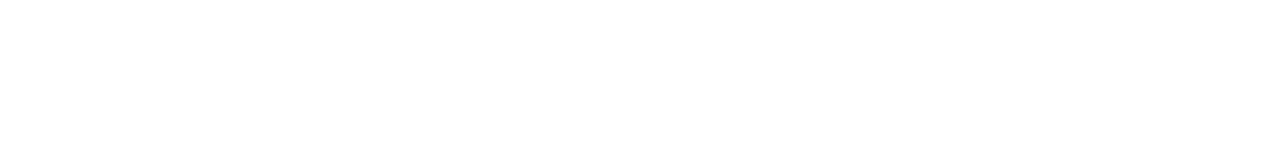
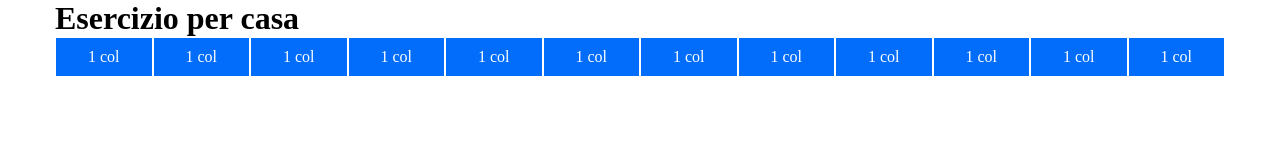
Before and after one commit to NeilMagon/12bool.css, a plain HTML site: page index.html in a window 1280 px wide. Drawn offline with Linux system fonts and the light colour scheme.

Commit message:
feat: add line col

```diff
--- a/index.html
+++ b/index.html
@@ -8,6 +8,46 @@
     <title>12bool</title>
 </head>
 <body>
-
+    <div class="container">
+        <h1>Esercizio per casa</h1>
+        <div class="row">
+            <div class="col-1">
+                <div class="box">1 col</div>
+            </div>
+            <div class="col-1">
+                <div class="box">1 col</div>
+            </div>
+            <div class="col-1">
+                <div class="box">1 col</div>
+            </div>
+            <div class="col-1">
+                <div class="box">1 col</div>
+            </div>
+            <div class="col-1">
+                <div class="box">1 col</div>
+            </div>
+            <div class="col-1">
+                <div class="box">1 col</div>
+            </div>
+            <div class="col-1">
+                <div class="box">1 col</div>
+            </div>
+            <div class="col-1">
+                <div class="box">1 col</div>
+            </div>
+            <div class="col-1">
+                <div class="box">1 col</div>
+            </div>
+            <div class="col-1">
+                <div class="box">1 col</div>
+            </div>
+            <div class="col-1">
+                <div class="box">1 col</div>
+            </div>
+            <div class="col-1">
+                <div class="box">1 col</div>
+            </div>
+        </div>
+    </div>
 </body>
 </html>
--- a/style.css
+++ b/style.css
@@ -0,0 +1,7 @@
+.box {
+    background-color: #016DFA;
+    color: #fff;
+    text-align: center;
+    padding: 10px;
+    border: 1px solid #fff;
+}
```
